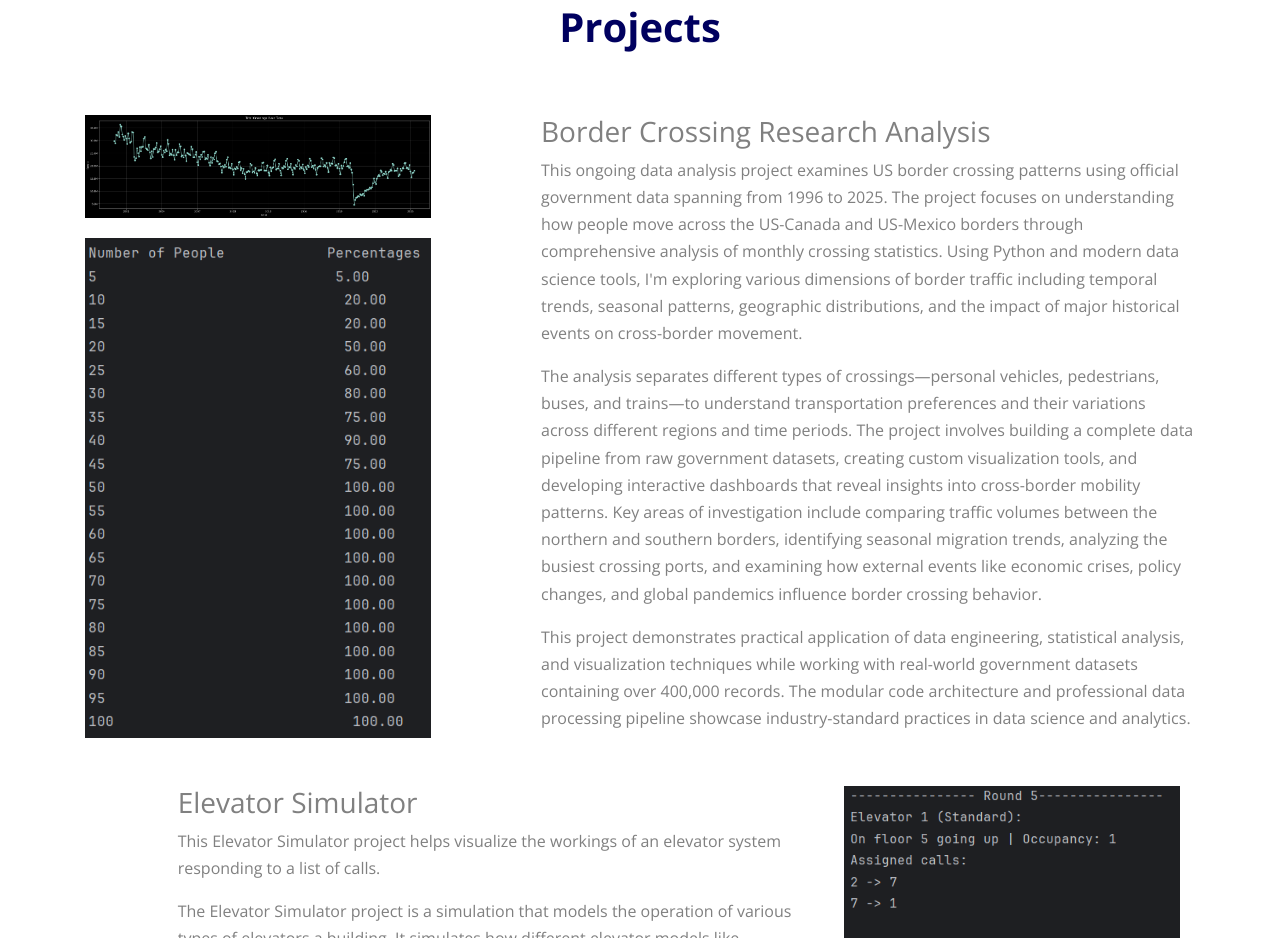
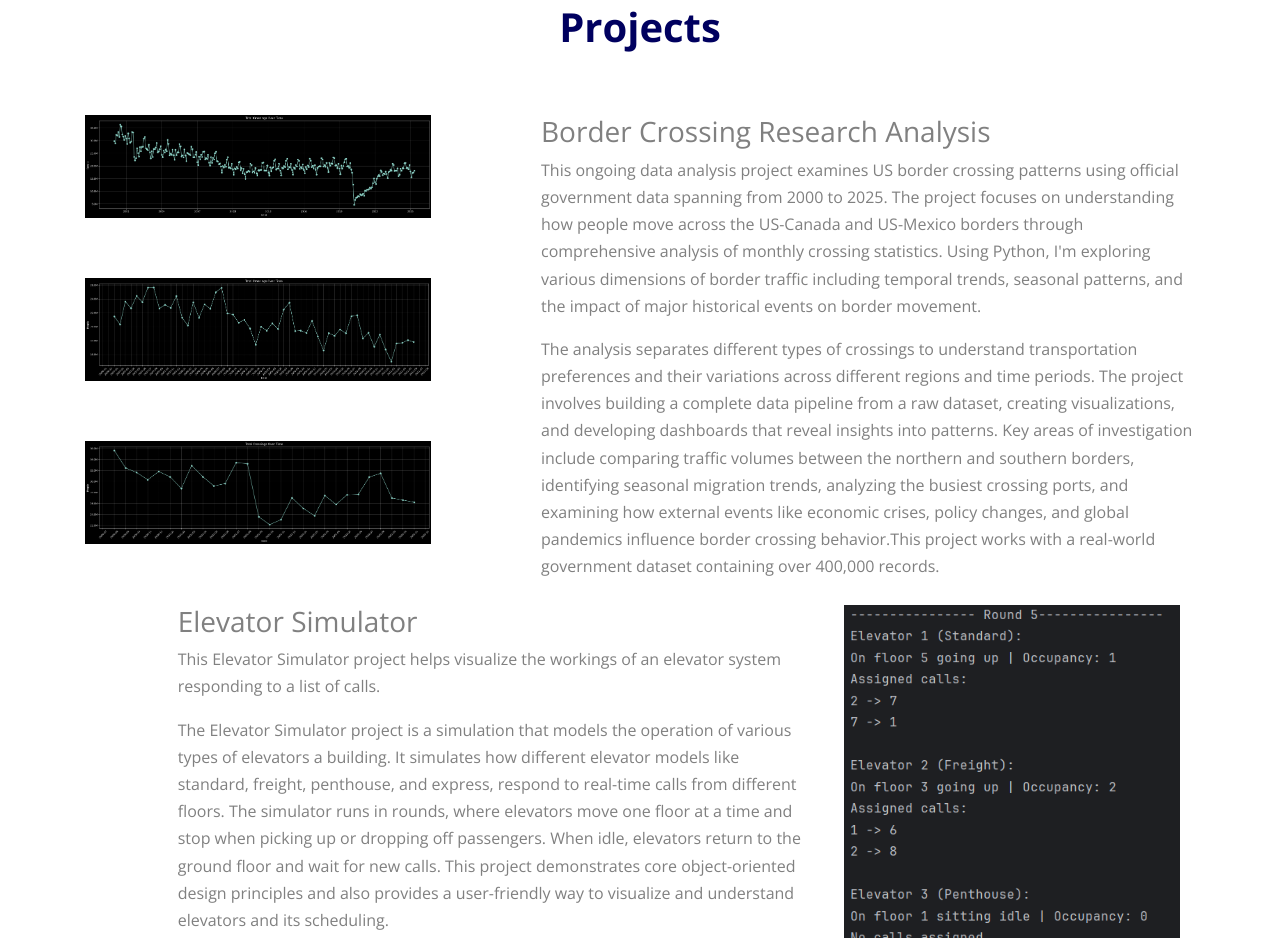
Before and after one commit to Max-Aber/Max-Aber.github.io, a plain HTML site: page index.html in a window 1280 px wide. Shown: the part 709-1647 px from the top of the page. Drawn offline with nearby package versions, Linux system fonts and the light colour scheme; files whose address does not match are found by name.

Commit message:
Edited the description for research project

```diff
--- a/index.html
+++ b/index.html
@@ -155,9 +155,15 @@
                 class="img-fluid"
               />
               <img
-                src="./images/birthday-paradox-graph-terminal.png"
+                src="./images/financial_crisis_crossings.png"
                 alt="Image of your project"
-                style="margin-top: 20px;"
+                style="margin-top: 60px;"
+                class="img-fluid"
+              />
+              <img
+                src="./images/911_crossings.png"
+                alt="Image of your project"
+                style="margin-top: 60px;"
                 class="img-fluid"
               />
             </div>
@@ -170,30 +176,23 @@
                 <h3>Border Crossing Research Analysis </h3>
                 <p>
                   This ongoing data analysis project examines US border crossing patterns using
-                  official government data spanning from 1996 to 2025. The project focuses on
+                  official government data spanning from 2000 to 2025. The project focuses on
                   understanding how people move across the US-Canada and US-Mexico borders through
-                  comprehensive analysis of monthly crossing statistics. Using Python and modern
-                  data science tools, I'm exploring various dimensions of border traffic including
-                  temporal trends, seasonal patterns, geographic distributions, and the impact of
-                  major historical events on cross-border movement.
+                  comprehensive analysis of monthly crossing statistics. Using Python, I'm exploring
+                  various dimensions of border traffic including temporal trends, seasonal patterns,
+                  and the impact of major historical events on border movement.
                 </p>
                 <p>
-                  The analysis separates different types of crossings—personal vehicles,
-                  pedestrians, buses, and trains—to understand transportation preferences and
-                  their variations across different regions and time periods. The project
-                  involves building a complete data pipeline from raw government datasets,
-                  creating custom visualization tools, and developing interactive dashboards
-                  that reveal insights into cross-border mobility patterns. Key areas of investigation
+                  The analysis separates different types of crossings to understand transportation
+                  preferences and their variations across different regions and time periods. The project
+                  involves building a complete data pipeline from a raw dataset, creating visualizations,
+                  and developing dashboards that reveal insights into patterns. Key areas of investigation
                   include comparing traffic volumes between the northern and southern borders,
                   identifying seasonal migration trends, analyzing the busiest crossing ports,
                   and examining how external events like economic crises, policy changes, and
-                  global pandemics influence border crossing behavior.</p>
+                  global pandemics influence border crossing behavior.This project works with
+                  a real-world government dataset containing over 400,000 records.</p>
 
-                <p>This project demonstrates practical application of data engineering, statistical
-                  analysis, and visualization techniques while working with real-world government
-                  datasets containing over 400,000 records. The modular code architecture and
-                  professional data processing pipeline showcase industry-standard practices in
-                  data science and analytics.
                 </p>
               </div>
             </div>
```
